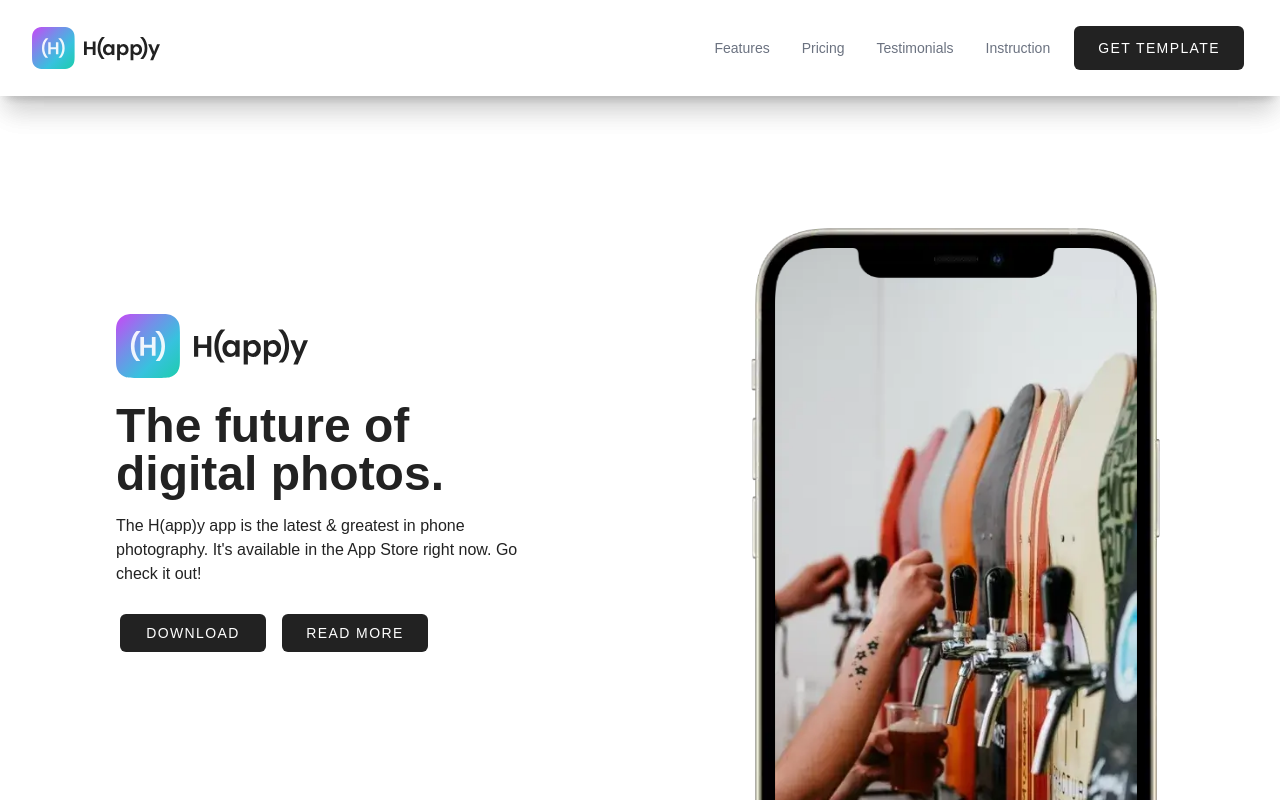
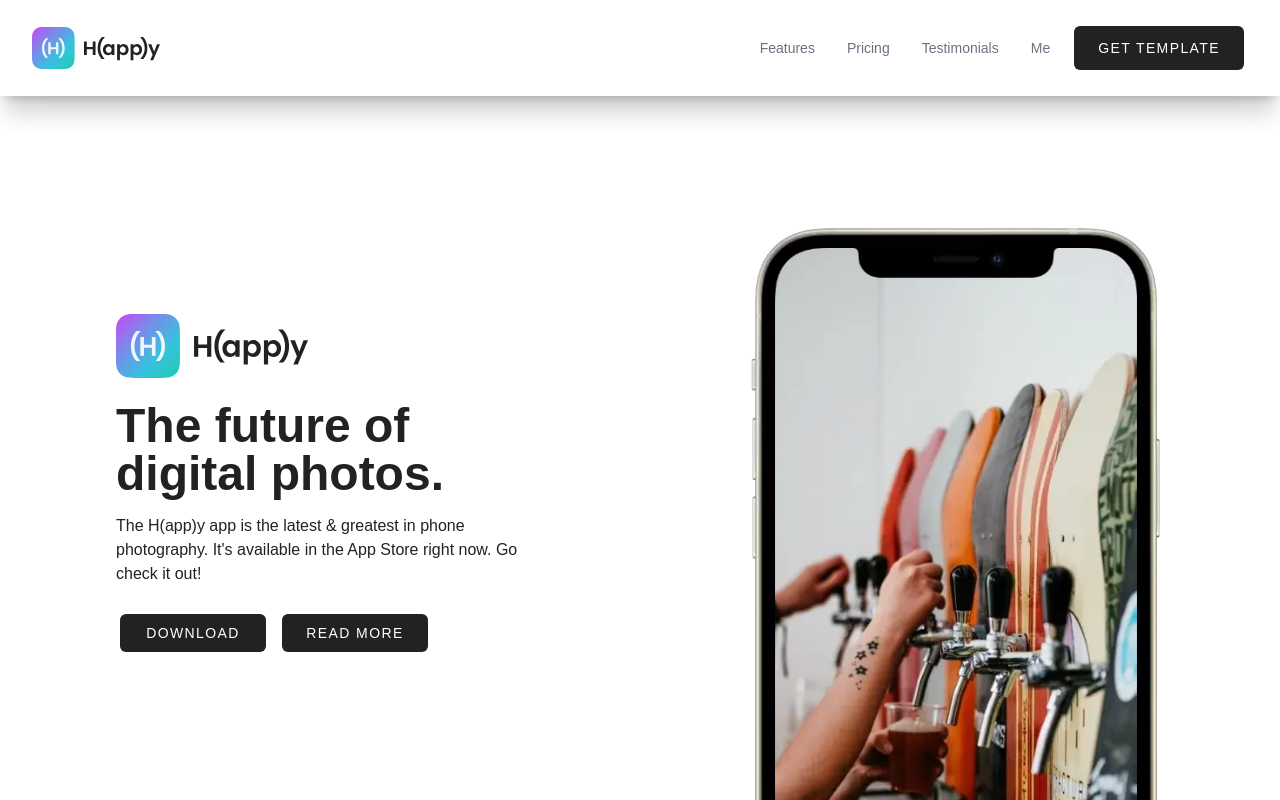
Before and after one commit to enzoulloa/happy, a React (Vite) app: page / in a window 1280 px wide. Shown: the top 800 px of the page. Built offline with nearby package versions, Linux system fonts and the light colour scheme.

Commit message:
feat: :mag: add href to anchor tags

```diff
--- a/src/components/DesktopNavbar.jsx
+++ b/src/components/DesktopNavbar.jsx
@@ -8,21 +8,21 @@ const DesktopNavbar = () => {
           <img src={navLogo} alt='navLogo' loading='eager' />
         </a>
         <div className=' flex h-full w-auto items-center '>
-          <a className=' mx-0 p-5 px-4 text-sm text-gray-500 transition-all ease-in duration-200' href=''>
+          <a className=' mx-0 p-5 px-4 text-sm text-gray-500 transition-all ease-in duration-200' href='#features'>
             Features
           </a>
-          <a className=' mx-0 p-5 px-4 text-sm text-gray-500 transition-all ease-in duration-200' href=''>
+          <a className=' mx-0 p-5 px-4 text-sm text-gray-500 transition-all ease-in duration-200' href='#pricing'>
             Pricing
           </a>
-          <a className=' mx-0 p-5 px-4 text-sm text-gray-500 transition-all ease-in duration-200' href=''>
+          <a className=' mx-0 p-5 px-4 text-sm text-gray-500 transition-all ease-in duration-200' href='#testimonials'>
             Testimonials
           </a>
-          <a className=' mx-0 p-5 px-4 text-sm text-gray-500 transition-all ease-in duration-200' href=''>
-            Instruction
+          <a className=' mx-0 p-5 px-4 text-sm text-gray-500 transition-all ease-in duration-200' href='https://www.linkedin.com/in/enzo-ulloa-2639a1194/' target='_blank' rel='noreferrer'>
+            Me
           </a>
           <a
             className=' my-2 mx-1 ml-2 cursor-pointer rounded-md bg-secondary py-3 px-6 text-center text-sm uppercase leading-5 tracking-widest text-primary transition-all ease-in duration-200'
-            href=''
+            href='https://webflow.com/?r=0' target='_blank' rel='noreferrer'
           >
             GET TEMPLATE
           </a>
```
